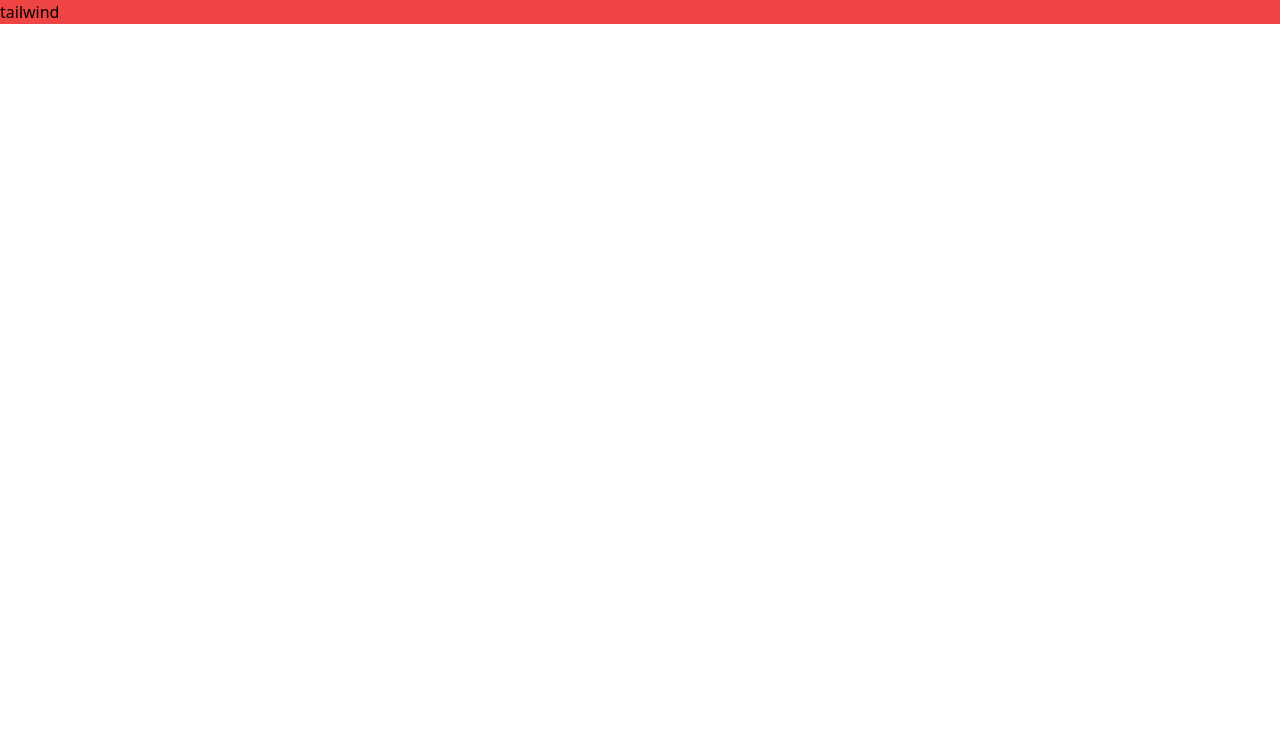
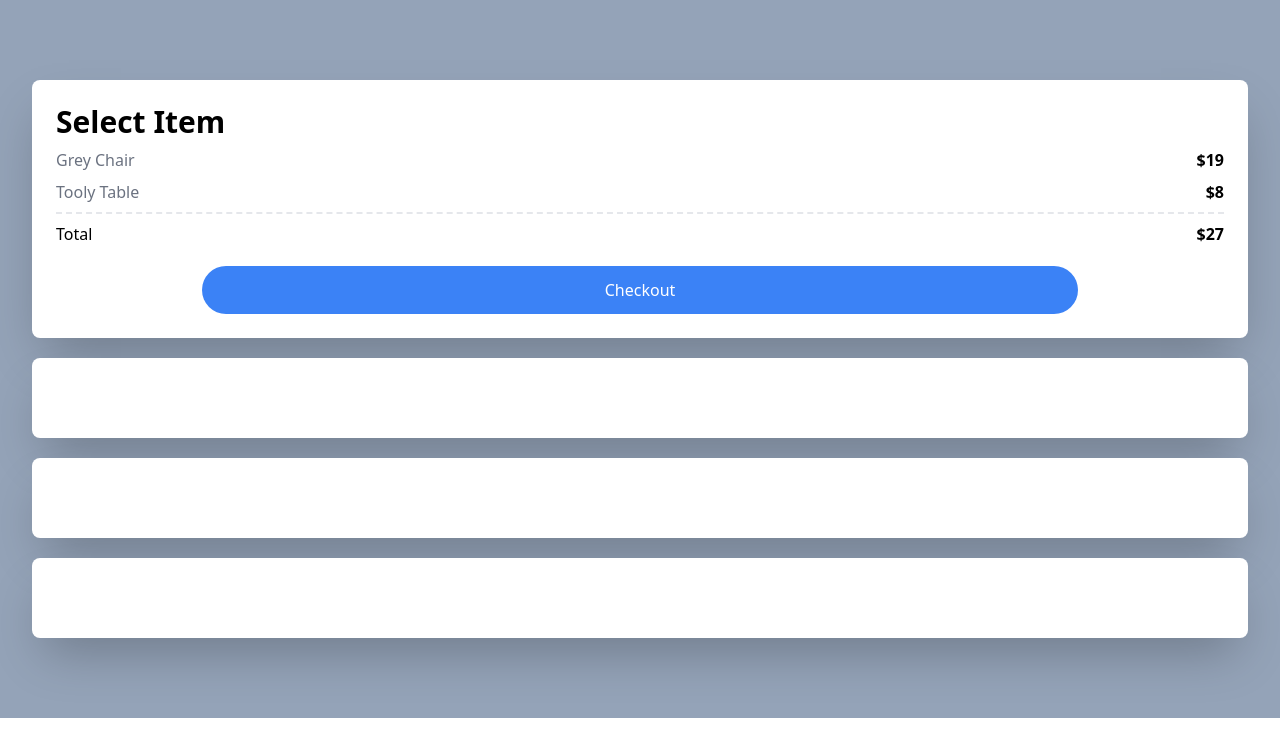
Before and after one commit to Jinwook-Song/tailwind-nextjs, a Next.js app: page / in a window 1280 px wide. Shown: the top 756 px of the page. Built offline with nearby package versions, Linux system fonts and the light colour scheme.

Commit message:
tailwind demo test

```diff
--- a/pages/index.tsx
+++ b/pages/index.tsx
@@ -2,10 +2,29 @@
 
 const Home: NextPage = () => {
   return (
-    <div className='bg-red-500'>
-      <h1 className='bg-blud-500'>tailwind</h1>
+    <div className='bg-slate-400 py-20 px-8 flex flex-col space-y-5'>
+      <div className='bg-white p-6 rounded-lg shadow-2xl'>
+        <span className='font-semibold text-3xl'>Select Item</span>
+        <div className='flex justify-between my-2'>
+          <span className='text-gray-500'>Grey Chair</span>
+          <span className='font-semibold'>$19</span>
+        </div>
+        <div className='flex justify-between'>
+          <span className='text-gray-500'>Tooly Table</span>
+          <span className='font-semibold'>$8</span>
+        </div>
+        <div className='flex justify-between mt-2 pt-2 border-t-2 border-dashed'>
+          <span>Total</span>
+          <span className='font-semibold'>$27</span>
+        </div>
+        <div className='mt-5 bg-blue-500 text-white py-3 text-center rounded-3xl w-3/4 mx-auto'>
+          Checkout
+        </div>
+      </div>
+      <div className='bg-white p-10 rounded-lg shadow-2xl'></div>
+      <div className='bg-white p-10 rounded-lg shadow-2xl'></div>
+      <div className='bg-white p-10 rounded-lg shadow-2xl'></div>
     </div>
   );
 };
-
 export default Home;
```
